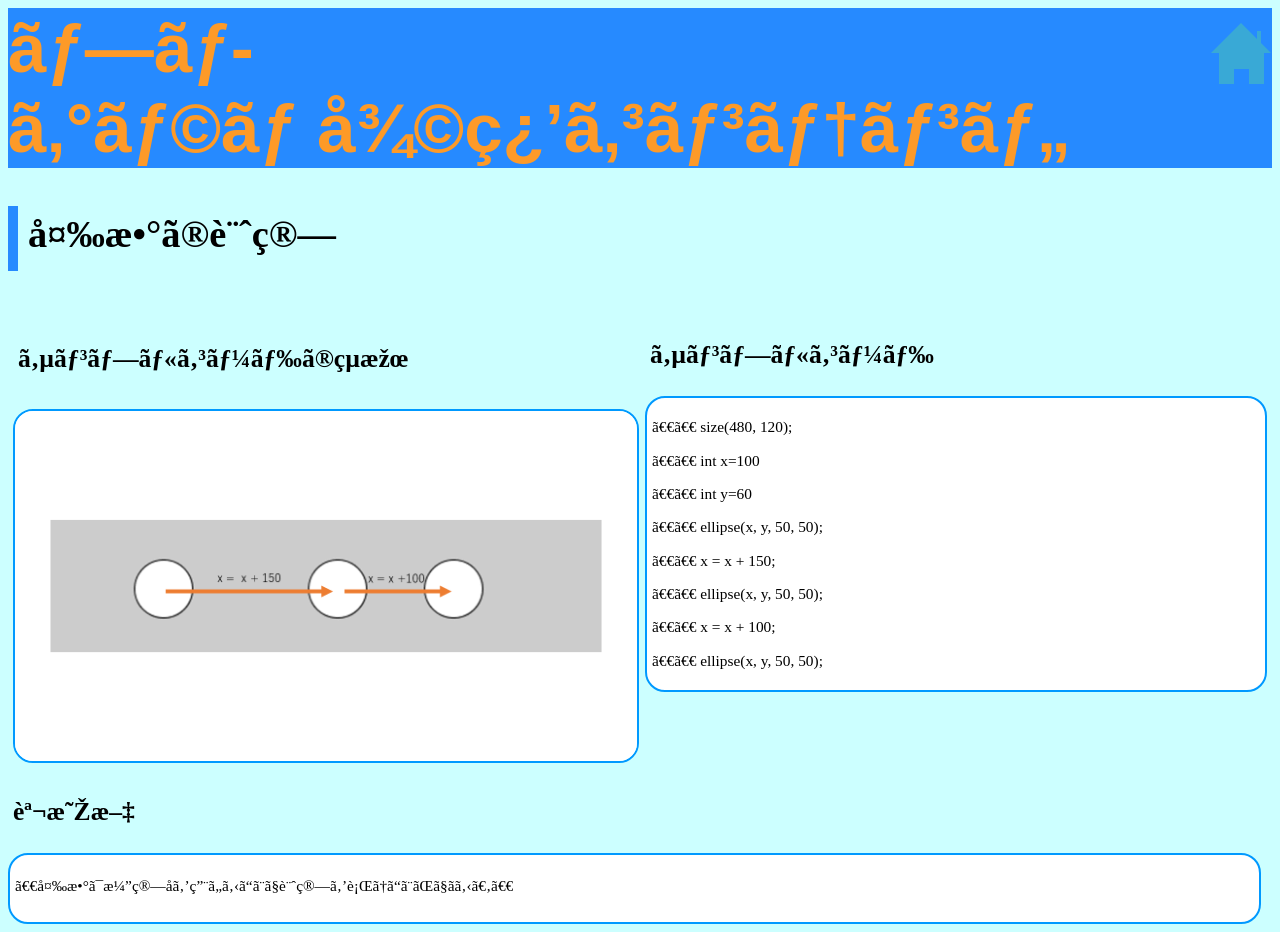
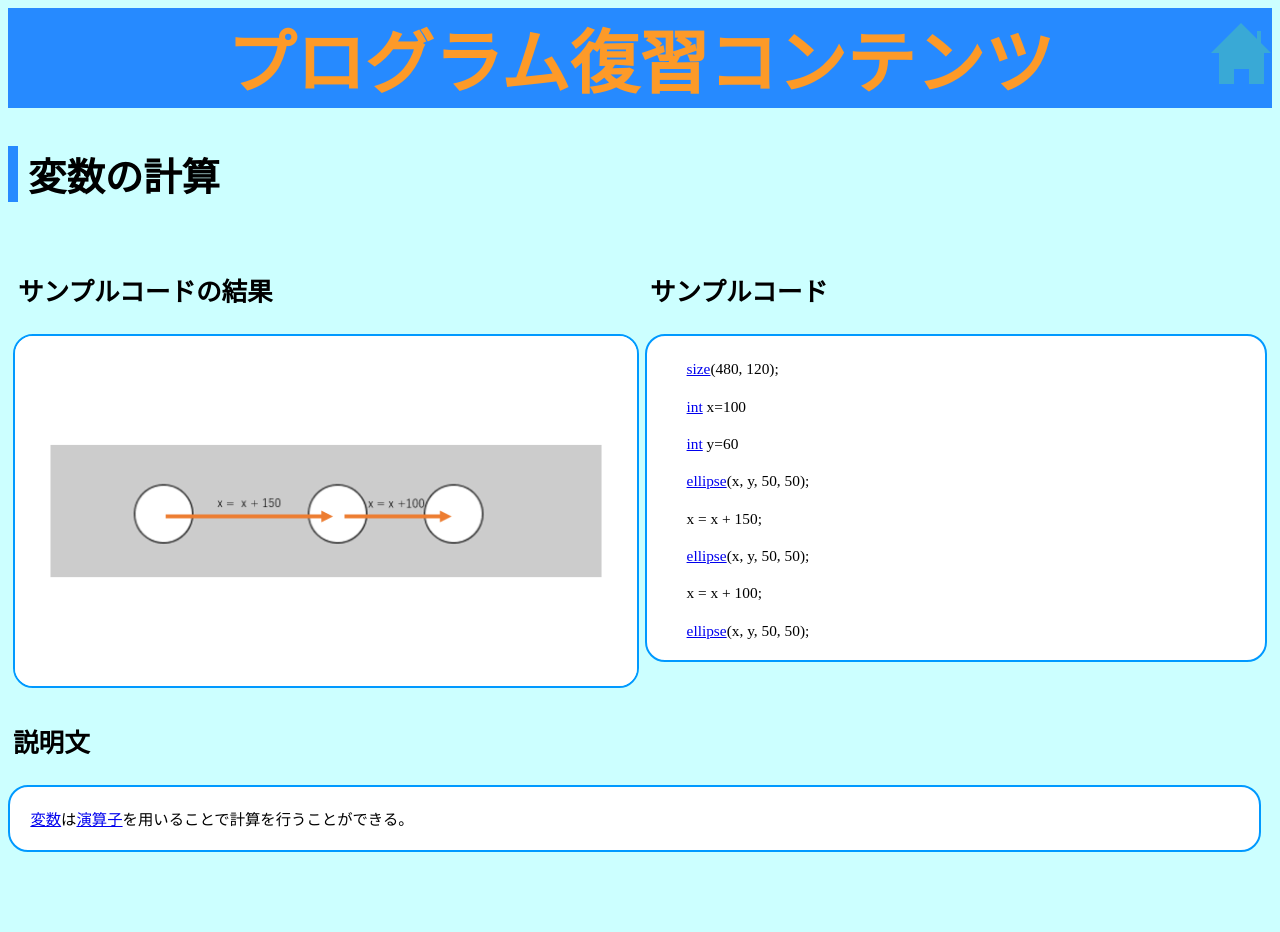
Before and after one commit to o-saringu/4-4, a plain HTML site: page index.html in a window 1280 px wide. After the commit the page ends 860 px from the top, so only its background shows below. Drawn offline with Linux system fonts and the light colour scheme.

Commit message:
Update index.html

```diff
--- a/index.html
+++ b/index.html
@@ -1,7 +1,14 @@
 <!DOCTYPE html>
+<html lang="jp">
+
 <head>
-<meta charset="UTF=8">
-<link rel="stylesheet" href="style.css">
+  <meta charset="UTF-8">
+  <link rel="stylesheet" href="style.css">
+  <meta name="viewport" content="width=device-width, initial-scale=1.0">
+
+<link rel="preconnect" href="https://fonts.googleapis.com">
+<link rel="preconnect" href="https://fonts.gstatic.com" crossorigin>
+<link href="https://fonts.googleapis.com/css2?family=Bangers&family=M+PLUS+1p:wght@500&family=Oswald&display=swap" rel="stylesheet">
 </head>
 
 <body>
@@ -22,20 +29,20 @@
 	<div class="yoko1">
 	<div class="komidasi2"><p>サンプルコード</div>
 	<div class="code">
-	<p>　　	size(480, 120);
-	<p>　　	int x=100
-	<p>　　	int y=60
-	<p>　　	ellipse(x, y, 50, 50);
+	<p>　　	<a href="https://o-saringu.github.io/size/"target="_blank" rel="noopener noreferrer" >size</a>(480, 120);
+	<p>　　	<a href="https://o-saringu.github.io/de-ta/"target="_blank" rel="noopener noreferrer" >int</a> x=100
+	<p>　　	<a href="https://o-saringu.github.io/de-ta/"target="_blank" rel="noopener noreferrer" >int</a> y=60
+	<p>　　	<a href="https://o-saringu.github.io/ellipse/"target="_blank" rel="noopener noreferrer" >ellipse</a>(x, y, 50, 50);
 	<p>　　	x = x + 150;
-	<p>　　	ellipse(x, y, 50, 50);
+	<p>　　	<a href="https://o-saringu.github.io/ellipse/"target="_blank" rel="noopener noreferrer" >ellipse</a>(x, y, 50, 50);
 	<p>　　	x = x + 100;
-	<p>　　	ellipse(x, y, 50, 50);
+	<p>　　	<a href="https://o-saringu.github.io/ellipse/"target="_blank" rel="noopener noreferrer" >ellipse</a>(x, y, 50, 50);
 	</div>
 	</div>
 </div>
 
 <div class="komidasi3"><p>説明文</div>
 <div class="ep">
-	<p>　変数は演算子を用いることで計算を行うことができる。
+	<p>　<a href="https://o-saringu.github.io/4-1/"target="_blank" rel="noopener noreferrer" >変数</a>は<a href="https://o-saringu.github.io/enzansi/"target="_blank" rel="noopener noreferrer" >演算子</a>を用いることで計算を行うことができる。
 </div>
 </body>
```
